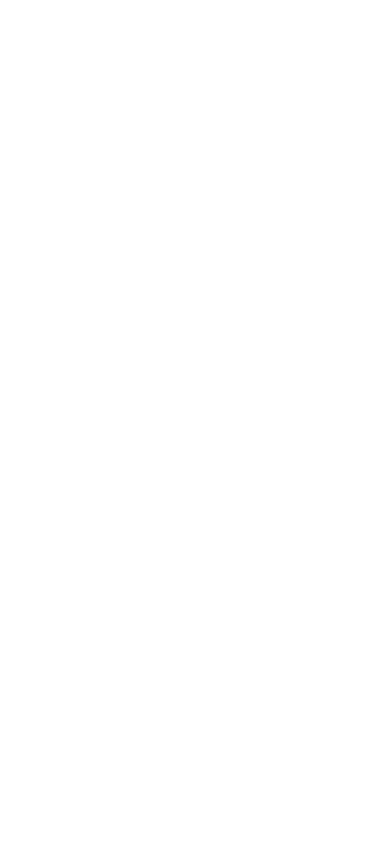
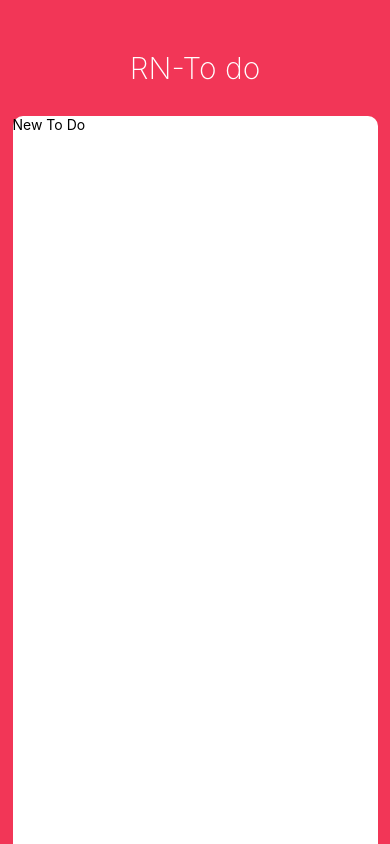
Before and after one commit to habadong/RN_Todo, a React Native app: screen / in a window 390 px wide. Built offline with nearby package versions, Linux system fonts and the light colour scheme.

Commit message:
기본 화면구성

```diff
--- a/App.js
+++ b/App.js
@@ -1,19 +1,17 @@
 import React from 'react';
-import {
-  SafeAreaView,
-  StyleSheet,
-  ScrollView,
-  View,
-  Text,
-  StatusBar,
-} from 'react-native';
+import { SafeAreaView, StyleSheet, ScrollView, View, Text, StatusBar, TextInput, Dimensions } from 'react-native';
+
+const { height, width } = Dimensions.get("window");
 
 class App extends React.Component {
   render() {
     return (
       <View style={styles.container}>
-        <StatusBar barStyle='light-content'/>
-
+        <StatusBar barStyle="light-content"/>
+        <Text style={styles.title}>RN-To do</Text>
+        <View style={styles.card}>
+          <TextInput style={styles.input} placeholder={"New To Do"} />
+        </View>
       </View>
     )
   }
@@ -21,13 +19,26 @@
 
 
 const styles = StyleSheet.create({
-
   container : {
     flex : 1,
-    backgroundColor : '#fff',
+    backgroundColor : '#F23657',
     alignItems : 'center',
-    justifyContent : 'center',
+
   },
+  title : {
+    color : 'white',
+    fontSize : 30,
+    marginTop : 50,
+    fontWeight : '200',
+    marginBottom : 30
+  },
+  card : {
+    backgroundColor : 'white',
+    flex : 1,
+    width : width - 25,
+    borderTopLeftRadius : 10,
+    borderTopRightRadius : 10
+  }
 });
 
 export default App;
```
